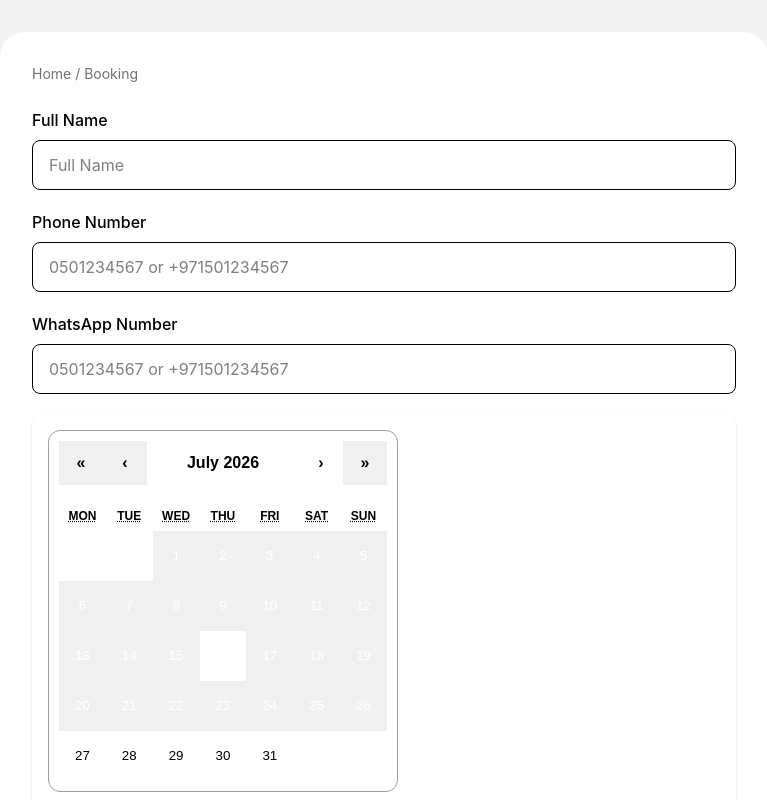
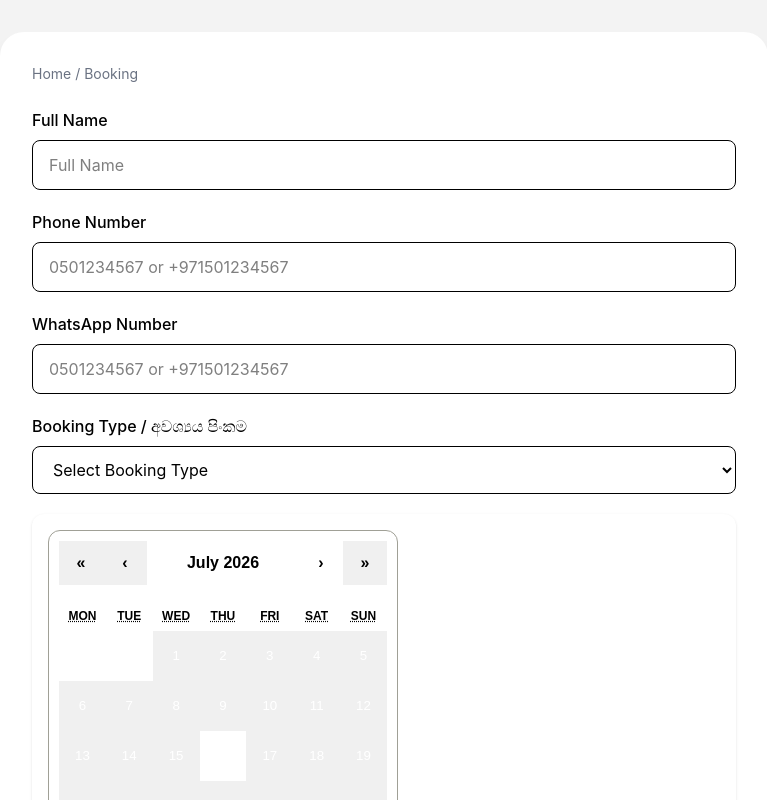
Before and after one commit to OmethG/Katina_Pinkama_Booking_System, a React (Vite) app in the folder client/: page /book in a window 1280 px wide. Shown: the top 800 px of the page, without its empty margins (256-1023 px from the left). Built offline with nearby package versions, Linux system fonts and the light colour scheme; no server answers.

Commit message:
Add booking type support

```diff
--- a/client/src/pages/BookDate.jsx
+++ b/client/src/pages/BookDate.jsx
@@ -10,12 +10,15 @@ export default function BookDate() {
   const [name, setName] = useState("");
   const [phone, setPhone] = useState("");
   const [whatsapp, setWhatsapp] = useState("");
+  const [bookingType, setBookingType] = useState("");
   const [selectedDate, setSelectedDate] = useState(null);
   const [bookedDates, setBookedDates] = useState([]);
 
   useEffect(() => {
     axios
-      .get("https://katinapinkamabookingsystem-production.up.railway.app/api/booked-dates")
+      .get(
+        "https://katinapinkamabookingsystem-production.up.railway.app/api/booked-dates"
+      )
       .then((response) => {
         setBookedDates(response.data);
       })
@@ -26,10 +29,6 @@ export default function BookDate() {
 
   const formatDate = (date) => {
     return date.toISOString().split("T")[0];
-  };
-
-  const isBookedDate = (date) => {
-    return bookedDates.includes(formatDate(date));
   };
 
   const minDate = new Date("2026-07-27");
@@ -66,6 +65,7 @@ export default function BookDate() {
     isValidFullName(name) &&
     isValidUAEPhone(phone) &&
     isValidUAEPhone(whatsapp) &&
+    bookingType &&
     selectedDate;
 
   const handleBooking = async () => {
@@ -76,6 +76,7 @@ export default function BookDate() {
           Name: name,
           Phone: phone,
           Whatsapp: whatsapp,
+          BookingType: bookingType,
           BookingDate: formatDate(selectedDate),
         }
       );
@@ -108,6 +109,7 @@ export default function BookDate() {
         </p>
 
         <div className="space-y-5">
+          {/* Full Name */}
           <div>
             <label className="block mb-2 font-medium">
               Full Name
@@ -130,6 +132,7 @@ export default function BookDate() {
             )}
           </div>
 
+          {/* Phone */}
           <div>
             <label className="block mb-2 font-medium">
               Phone Number
@@ -152,6 +155,7 @@ export default function BookDate() {
             )}
           </div>
 
+          {/* WhatsApp */}
           <div>
             <label className="block mb-2 font-medium">
               WhatsApp Number
@@ -174,15 +178,57 @@ export default function BookDate() {
             )}
           </div>
 
+          {/* Booking Type */}
+          <div>
+            <label className="block mb-2 font-medium">
+              Booking Type / අවශ්‍යය පිංකම
+            </label>
+
+            <select
+              value={bookingType}
+              onChange={(e) =>
+                setBookingType(e.target.value)
+              }
+              className="w-full border rounded-lg px-4 py-3 bg-white"
+            >
+              <option value="">
+                Select Booking Type
+              </option>
+
+              <option value="සමාධි අරණ ස්වාමීන් වහන්සේ සමඟ සත් බුදු වන්දනාව">
+                සමාධි අරණ ස්වාමීන් වහන්සේ සමඟ සත් බුදු වන්දනාව
+              </option>
+
+              <option value="සමාධි අරණ ස්වාමීන් වහන්සේ සමඟ පිරිත් සජ්ඣායනාව">
+                සමාධි අරණ ස්වාමීන් වහන්සේ සමඟ පිරිත් සජ්ඣායනාව
+              </option>
+
+              <option value="සමාධි අරණ ස්වාමීන් වහන්සේ විසින් පවත්වනු ලබන ධර්ම දේශනාව">
+                සමාධි අරණ ස්වාමීන් වහන්සේ විසින් පවත්වනු ලබන ධර්ම දේශනාව
+              </option>
+
+              <option value="සමාධි අරණ ස්වාමීන් වහන්සේ සමඟ සුගත චීවර වන්දනාව">
+                සමාධි අරණ ස්වාමීන් වහන්සේ සමඟ සුගත චීවර වන්දනාව
+              </option>
+
+              <option value="සමාධි අරණ ස්වාමීන් වහන්සේ නොමැතිව සුගත චීවර වන්දනාව">
+                සමාධි අරණ ස්වාමීන් වහන්සේ නොමැතිව සුගත චීවර වන්දනාව
+              </option>
+            </select>
+          </div>
+
+          {/* Calendar */}
           <div className="bg-white p-4 rounded-xl shadow">
-          <Calendar
+            <Calendar
               onChange={setSelectedDate}
               value={selectedDate}
               minDate={minDate}
               maxDate={maxDate}
               showNeighboringMonth={false}
               tileDisabled={({ date }) =>
-                bookedDates.includes(formatDate(date))
+                bookedDates.includes(
+                  formatDate(date)
+                )
               }
             />
           </div>
```
Also changed, not shown: 1 other file (tests, documents, lock files or other folders).
